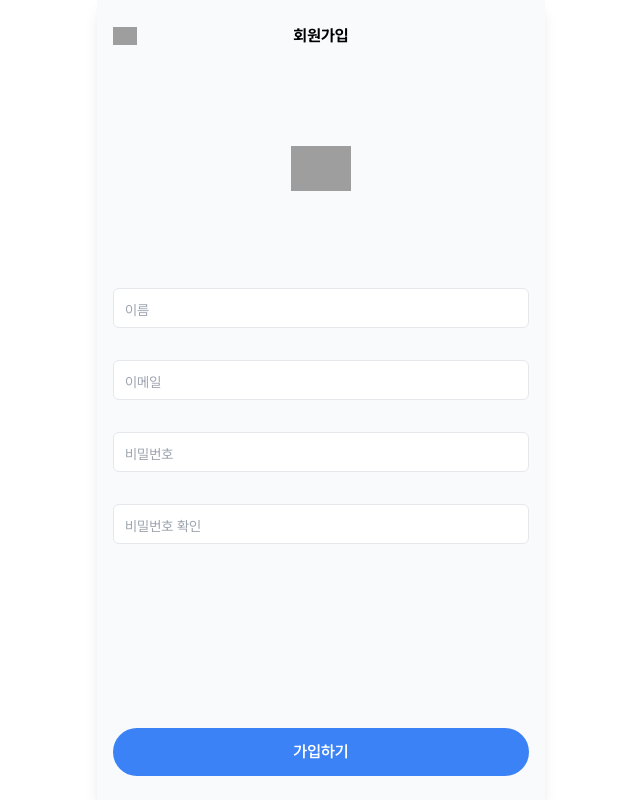
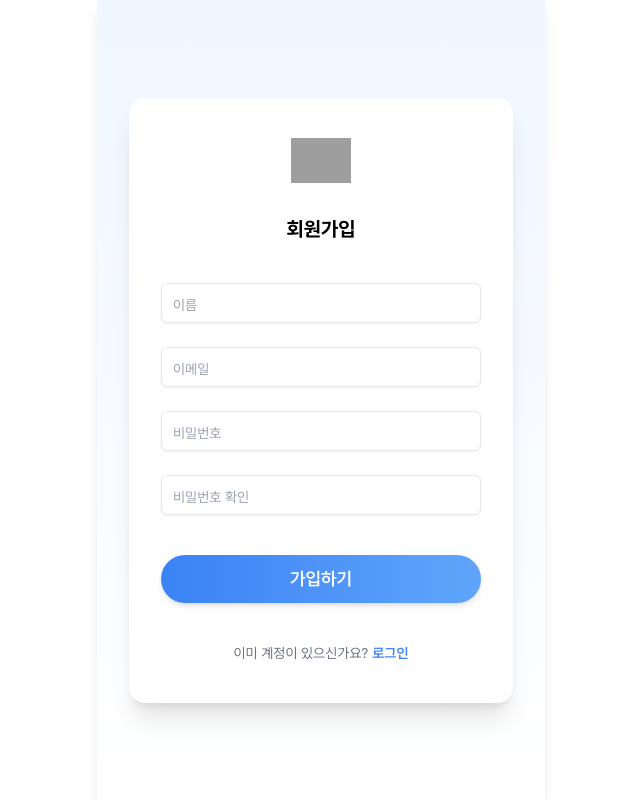
Before and after one commit to sunfivemin/DOT-DAILY, a Next.js app in the folder frontend/: page /signup in a window 1280 px wide. Shown: the whole page, without its empty margins (319-959 px from the left). Built offline with nearby package versions, Linux system fonts and the light colour scheme; grey boxes are pictures that could not be loaded.

Commit message:
refactor: 로그인, 회원가입 페이지 개선

```diff
--- a/frontend/src/app/login/page.tsx
+++ b/frontend/src/app/login/page.tsx
@@ -9,6 +9,7 @@ import Image from "next/image";
 import Link from "next/link";
 import { useRouter } from "next/navigation";
 import { FormEvent, useState } from "react";
+import { useToast } from "@/components/ui/Toast/ToastProvider";
 
 interface FormErrors {
   email?: string;
@@ -21,73 +22,64 @@ function LoginPage() {
   const [errors, setErrors] = useState<FormErrors>({});
   const [showPassword, setShowPassword] = useState(false);
   const router = useRouter();
+  const { showToast } = useToast();
 
   const toggleShowPassword = () => {
-    setShowPassword(prev => !prev);
+    setShowPassword((prev) => !prev);
   };
 
   const validateForm = (): boolean => {
     const newErrors: FormErrors = {};
-
     const emailError = validateEmail(email);
     if (emailError) newErrors.email = emailError;
-
     const passwordError = validatePassword(password);
     if (passwordError) newErrors.password = passwordError;
-
     setErrors(newErrors);
     return Object.keys(newErrors).length === 0;
   };
 
   const onLogin = async (e: FormEvent<HTMLFormElement>) => {
     e.preventDefault();
-
-    if (!validateForm()) {
-      return;
-    }
-
+    if (!validateForm()) return;
     try {
       const response = await httpClient.post("/auth/login", {
         email,
         password,
       });
-
-      console.log("로그인 성공:", response.data);
-
-      // 백엔드 응답 구조에 따라 토큰 경로 확인
       const accessToken =
         response.data.data?.accessToken || response.data.accessToken;
       if (accessToken) {
-        // Bearer 접두사가 있는지 확인하고 순수 토큰만 저장
         const cleanToken = accessToken.startsWith("Bearer ")
           ? accessToken.substring(7)
           : accessToken;
         localStorage.setItem("accessToken", cleanToken);
         router.push("/");
       } else {
-        console.error("토큰을 찾을 수 없습니다:", response.data);
-        alert("로그인 처리 중 오류가 발생했습니다.");
+        showToast("로그인 처리 중 오류가 발생했습니다.");
       }
-    } catch (error) {
-      console.error("로그인 실패:", error);
-      alert("로그인 실패했습니다.");
+    } catch (error: any) {
+      // 서버에서 422 등으로 에러 응답 시
+      if (error?.response?.data?.errors?.email) {
+        showToast(error.response.data.errors.email);
+      } else {
+        showToast("로그인 실패했습니다.");
+      }
     }
   };
 
   return (
-    <main className="min-h-screen flex flex-col px-4 py-6">
-      <header className="flex items-center justify-center h-80">
+    <main className="min-h-screen flex flex-col justify-center items-center bg-gradient-to-b from-blue-50 to-white px-2">
+      <div className="w-full max-w-sm bg-white rounded-2xl shadow-xl px-8 py-10 flex flex-col gap-8">
+        <div className="flex flex-col items-center gap-2">
           <Image
             src="/logo-vertical.svg"
             alt="dot_daily logo"
             width={60}
             height={60}
             priority
-          style={{ width: "60px", height: "60px" }}
           />
-      </header>
-
-      <section>
+          {/* <h1 className="text-2xl font-bold text-gray-900 tracking-tight">dot<span className="text-blue-400">.</span>daily</h1> */}
+        </div>
         <form onSubmit={onLogin} className="flex flex-col gap-6">
           <Input
             type="email"
@@ -98,6 +90,7 @@ function LoginPage() {
             error={errors.email}
             state={errors.email ? "error" : "default"}
             required
+            className="rounded-full shadow-sm"
           />
           <div className="relative">
             <Input
@@ -109,6 +102,7 @@ function LoginPage() {
               error={errors.password}
               state={errors.password ? "error" : "default"}
               required
+              className="rounded-full shadow-sm"
             />
             <button
               type="button"
@@ -123,42 +117,41 @@ function LoginPage() {
               )}
             </button>
           </div>
-          <Button label="로그인" className="mt-4" />
+          <Button
+            label="로그인"
+            className="mt-4 w-full rounded-full py-3 text-lg font-bold shadow-md bg-gradient-to-r from-blue-500 to-blue-400 hover:from-blue-600 hover:to-blue-500 transition"
+          />
         </form>
-      </section>
-
-      <section
-        aria-label="소셜 로그인"
-        className="flex items-center justify-center gap-6 my-8"
+        <div className="flex flex-col gap-3">
+          <button
+            type="button"
+            className="flex items-center justify-center gap-2 bg-yellow-300 hover:bg-yellow-400 rounded-full py-3 font-bold text-gray-800 shadow transition"
           >
             <Image
               src="/kakao.svg"
-          alt="kakao login"
-          width={48}
-          height={48}
-          className="cursor-pointer hover:scale-110 transition-transform"
-          style={{ width: "48px", height: "48px" }}
+              alt="카카오 로그인"
+              width={24}
+              height={24}
             />
-        <Image
-          src="/google.svg"
-          alt="google login"
-          width={48}
-          height={48}
-          className="cursor-pointer hover:scale-110 transition-transform"
-          style={{ width: "48px", height: "48px" }}
-        />
-      </section>
-
-      <nav
-        className="flex justify-center gap-2 text-sm text-gray-600"
-        aria-label="로그인 관련 링크"
+            카카오로 로그인
+          </button>
+          <button
+            type="button"
+            className="flex items-center justify-center gap-2 bg-white border hover:bg-gray-100 rounded-full py-3 font-bold text-gray-700 shadow transition"
           >
-        <Link href="/find-password">비밀번호 찾기</Link>
-        <span>|</span>
-        <Link href="/find-email">이메일 찾기</Link>
-        <span>|</span>
-        <Link href="/signup">회원가입</Link>
-      </nav>
+            <Image src="/google.svg" alt="구글 로그인" width={24} height={24} />
+            구글로 로그인
+          </button>
+        </div>
+        <div className="flex justify-center pt-2">
+          <Link
+            href="/signup"
+            className="text-blue-500 font-semibold hover:underline"
+          >
+            회원가입
+          </Link>
+        </div>
+      </div>
     </main>
   );
 }
--- a/frontend/src/app/signup/page.tsx
+++ b/frontend/src/app/signup/page.tsx
@@ -4,7 +4,12 @@ import { Button } from "@/components/ui/Button/Button";
 import { Input } from "@/components/ui/Input/Input";
 import { useToast } from "@/components/ui/Toast/ToastProvider";
 import { httpClient } from "@/lib/api/http";
-import { validateConfirmPassword, validateEmail, validateName, validatePassword } from "@/utils/vaildation";
+import {
+  validateConfirmPassword,
+  validateEmail,
+  validateName,
+  validatePassword,
+} from "@/utils/vaildation";
 import Image from "next/image";
 import Link from "next/link";
 import { useRouter } from "next/navigation";
@@ -29,7 +34,7 @@ function SignupPage() {
     name: "",
     email: "",
     password: "",
-    confirmPassword: ""
+    confirmPassword: "",
   });
   const router = useRouter();
   const [errors, setErrors] = useState<FormErrors>({});
@@ -37,106 +42,79 @@ function SignupPage() {
 
   const validateForm = (): boolean => {
     const newErrors: FormErrors = {};
-
     const nameError = validateName(formData.name);
     if (nameError) newErrors.name = nameError;
-
     const emailError = validateEmail(formData.email);
     if (emailError) newErrors.email = emailError;
-
     const passwordError = validatePassword(formData.password);
     if (passwordError) newErrors.password = passwordError;
-
-    const confirmPasswordError = validateConfirmPassword(formData.password, formData.confirmPassword);
+    const confirmPasswordError = validateConfirmPassword(
+      formData.password,
+      formData.confirmPassword
+    );
     if (confirmPasswordError) newErrors.confirmPassword = confirmPasswordError;
-
     setErrors(newErrors);
     return Object.keys(newErrors).length === 0;
   };
 
   const onSignup = async (e: FormEvent<HTMLFormElement>) => {
     e.preventDefault();
-
-    if (!validateForm()) {
-      return;
-    }
-
+    if (!validateForm()) return;
     try {
-      console.log('회원가입 요청 데이터:', {
+      const response = await httpClient.post("/auth/signup", {
         username: formData.name,
         email: formData.email,
         password: formData.password,
-        confirm_password: formData.confirmPassword
+        confirm_password: formData.confirmPassword,
       });
-
-      const response = await httpClient.post('/auth/signup', {
-        username: formData.name,
-        email: formData.email,
-        password: formData.password,
-        confirm_password: formData.confirmPassword
-      });
-
-      console.log('회원가입 성공:', response.data);
-      showToast('회원가입에 성공했습니다.');
-      router.push('/login');
+      showToast("회원가입에 성공했습니다.");
+      router.push("/login");
     } catch (error: unknown) {
-      console.error('회원가입 실패:', error);
-
-      // 에러 타입 체크
-      if (error && typeof error === 'object' && 'response' in error) {
-        const axiosError = error as { response?: { data?: { errors?: Record<string, string[]>; message?: string } } };
-        console.error('응답 데이터:', axiosError.response?.data);
-
-        // 백엔드에서 온 구체적인 오류 메시지 표시
+      if (error && typeof error === "object" && "response" in error) {
+        const axiosError = error as {
+          response?: {
+            data?: { errors?: Record<string, string[]>; message?: string };
+          };
+        };
         if (axiosError.response?.data?.errors) {
           const errors = axiosError.response.data.errors;
-          let errorMessage = '회원가입 실패:\n';
-
-          Object.keys(errors).forEach(key => {
+          let errorMessage = "회원가입 실패:\n";
+          Object.keys(errors).forEach((key) => {
             if (errors[key] && errors[key].length > 0) {
               errorMessage += `${key}: ${errors[key][0]}\n`;
             }
           });
-
           alert(errorMessage);
         } else if (axiosError.response?.data?.message) {
           alert(`회원가입 실패: ${axiosError.response.data.message}`);
         } else {
-          alert('회원가입에 실패했습니다. 네트워크 연결을 확인해주세요.');
+          alert("회원가입에 실패했습니다. 네트워크 연결을 확인해주세요.");
         }
       } else {
-        alert('회원가입에 실패했습니다. 네트워크 연결을 확인해주세요.');
+        alert("회원가입에 실패했습니다. 네트워크 연결을 확인해주세요.");
       }
-
-      showToast('회원가입에 실패했습니다.');
+      showToast("회원가입에 실패했습니다.");
     }
   };
 
-  const onInputChange = (field: keyof FormData) => (e: React.ChangeEvent<HTMLInputElement>) => {
-    setFormData(prev => ({
+  const onInputChange =
+    (field: keyof FormData) => (e: React.ChangeEvent<HTMLInputElement>) => {
+      setFormData((prev) => ({
         ...prev,
-      [field]: e.target.value
+        [field]: e.target.value,
       }));
-
       if (errors[field]) {
-      setErrors(prev => ({
+        setErrors((prev) => ({
           ...prev,
-        [field]: undefined
+          [field]: undefined,
         }));
       }
     };
 
   return (
-    <main className="min-h-screen px-4 py-6 flex flex-col">
-      <header className="flex items-center justify-between">
-        <Link href="/login" aria-label="뒤로가기">
-          <Image src="/back.svg" alt="back" width={24} height={24} />
-        </Link>
-        <h2 className="font-bold">회원가입</h2>
-        <div className="w-6" />
-      </header>
-
-      <div className="flex items-center justify-center h-60">
+    <main className="min-h-screen flex flex-col justify-center items-center bg-gradient-to-b from-blue-50 to-white px-2">
+      <div className="w-full max-w-sm bg-white rounded-2xl shadow-xl px-8 py-10 flex flex-col gap-8">
+        <div className="flex flex-col items-center gap-2">
           <Image
             src="/logo-vertical.svg"
             alt="dot_daily logo"
@@ -145,48 +123,64 @@ function SignupPage() {
             priority
           />
         </div>
-
-      <form onSubmit={onSignup} className="flex-grow flex flex-col">
-        <section className="flex-grow flex flex-col gap-8">
+        <h2 className="text-xl font-bold text-center mb-2">회원가입</h2>
+        <form onSubmit={onSignup} className="flex flex-col gap-6">
           <Input
             type="text"
             label="이름"
             placeholder="이름을 입력해주세요"
             value={formData.name}
-            onChange={onInputChange('name')}
+            onChange={onInputChange("name")}
             error={errors.name}
-            state={errors.name ? 'error' : 'default'}
+            state={errors.name ? "error" : "default"}
+            className="rounded-full shadow-sm"
           />
           <Input
             type="email"
             label="이메일"
             placeholder="dotdaily@email.com"
             value={formData.email}
-            onChange={onInputChange('email')}
+            onChange={onInputChange("email")}
             error={errors.email}
-            state={errors.email ? 'error' : 'default'}
+            state={errors.email ? "error" : "default"}
+            className="rounded-full shadow-sm"
           />
           <Input
             type="password"
             label="비밀번호"
             placeholder="영문, 숫자, 특수문자 포함 8자 이상"
             value={formData.password}
-            onChange={onInputChange('password')}
+            onChange={onInputChange("password")}
             error={errors.password}
-            state={errors.password ? 'error' : 'default'}
+            state={errors.password ? "error" : "default"}
+            className="rounded-full shadow-sm"
           />
           <Input
             type="password"
             label="비밀번호 확인"
             placeholder="영문, 숫자, 특수문자 포함 8자 이상"
             value={formData.confirmPassword}
-            onChange={onInputChange('confirmPassword')}
+            onChange={onInputChange("confirmPassword")}
             error={errors.confirmPassword}
-            state={errors.confirmPassword ? 'error' : 'default'}
+            state={errors.confirmPassword ? "error" : "default"}
+            className="rounded-full shadow-sm"
           />
-        </section>
-        <Button type="submit" label="가입하기" />
+          <Button
+            type="submit"
+            label="가입하기"
+            className="w-full rounded-full py-3 text-lg font-bold shadow-md bg-gradient-to-r from-blue-500 to-blue-400 hover:from-blue-600 hover:to-blue-500 transition mt-4"
+          />
         </form>
+        <div className="flex justify-center pt-2 text-sm">
+          <span className="text-gray-500">이미 계정이 있으신가요?</span>
+          <Link
+            href="/login"
+            className="ml-1 text-blue-500 font-semibold hover:underline focus:underline transition"
+          >
+            로그인
+          </Link>
+        </div>
+      </div>
     </main>
   );
 }
```
Also changed, not shown: frontend/src/components/ui/Input/Input.tsx (+31 -31 lines), frontend/src/features/myday/components/TaskFormModal.tsx (+84 -46 lines). Lines whose indentation alone changed are shown as unchanged.
